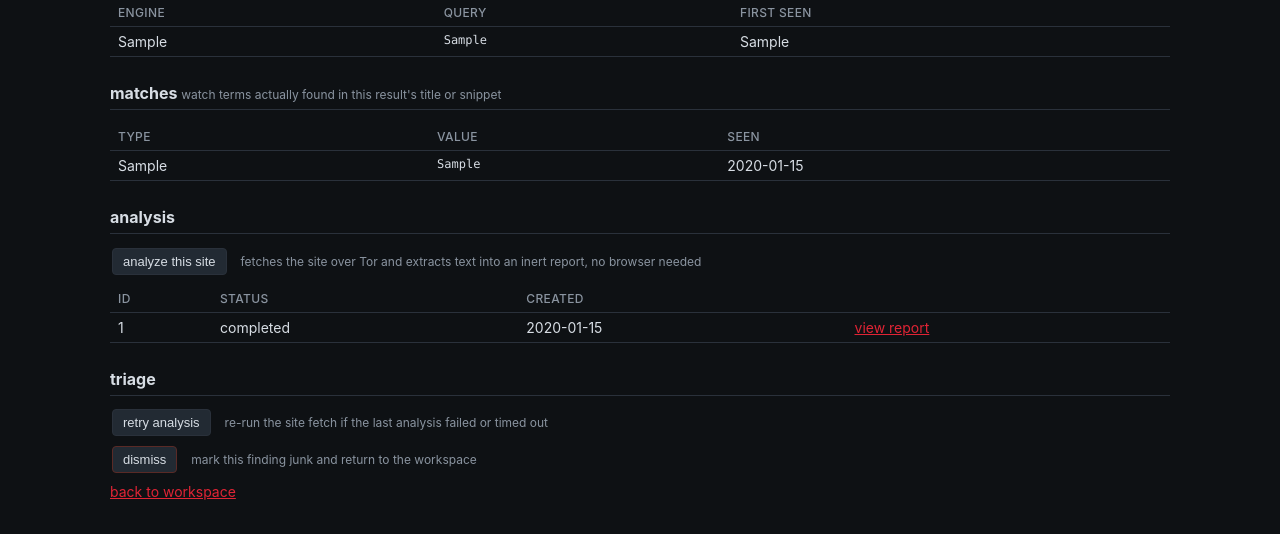
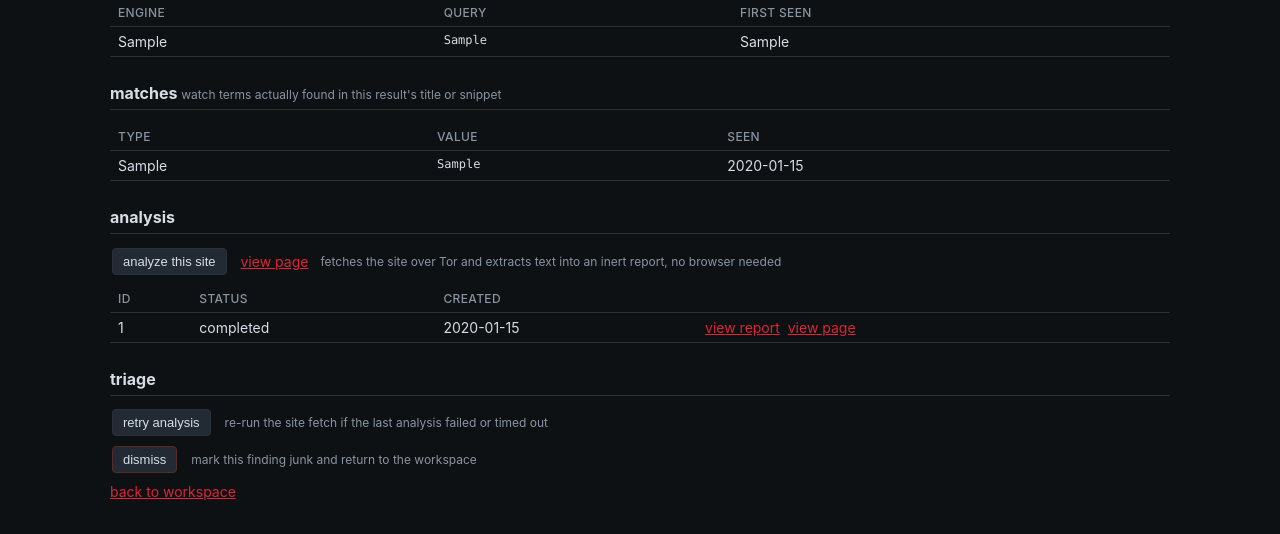
Before and after one commit to sec0ps/va-pt, a Flask app: page /findings/1 in a window 1280 px wide. Shown: the part 368-902 px from the top of the page. Run offline with Flask 3, Linux system fonts and the light colour scheme; the visitor is signed in with stand-in values (Sample User, id 1); tables that the repository leaves empty hold one stand-in row (values such as "Sample post").

Commit message:
Update finding.html

```diff
--- a/darkweb-recon/console/templates/finding.html
+++ b/darkweb-recon/console/templates/finding.html
@@ -70,6 +70,7 @@ Location: darkweb-recon/console/templates/finding.html
 <h2>analysis</h2>
 <div class="row">
 <form method="post" action="{{ url_for('ui.analyze_finding', fid=f.id) }}" class="inline" autocomplete="off"><button>analyze this site</button></form>
+<a href="{{ url_for('ui.finding_page', fid=f.id) }}" target="_blank" rel="noopener noreferrer">view page</a>
 <span class="hint">fetches the site over Tor and extracts text into an inert report, no browser needed</span>
 </div>
 <table>
@@ -80,7 +81,8 @@ Location: darkweb-recon/console/templates/finding.html
 <td>{{ a.id }}</td>
 <td>{{ a.status }}</td>
 <td>{{ a.created_at[:19] }}</td>
-<td><a href="{{ url_for('ui.analysis_report', aid=a.id) }}">view report</a></td>
+<td><a href="{{ url_for('ui.analysis_report', aid=a.id) }}">view report</a>
+&nbsp;<a href="{{ url_for('ui.finding_page', fid=f.id) }}" target="_blank" rel="noopener noreferrer">view page</a></td>
 </tr>
 {% else %}
 <tr><td colspan="4">no analyses yet</td></tr>
```
